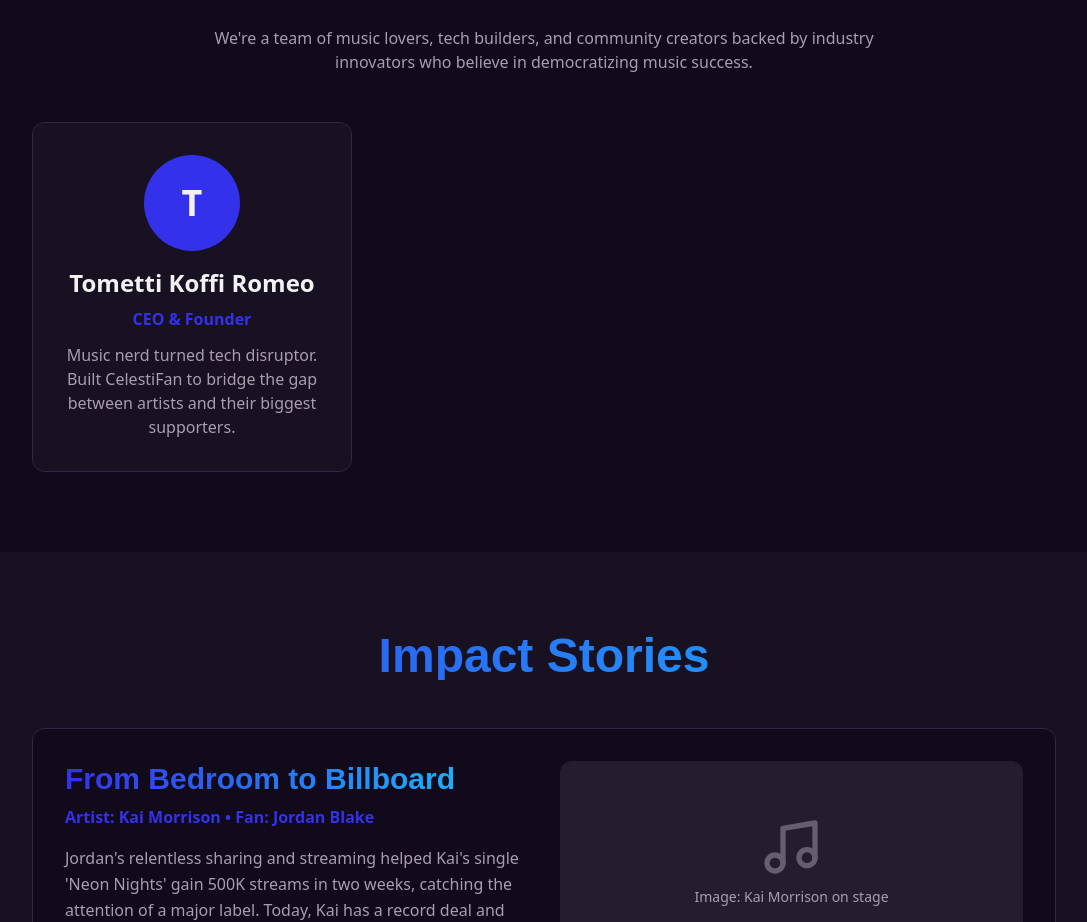
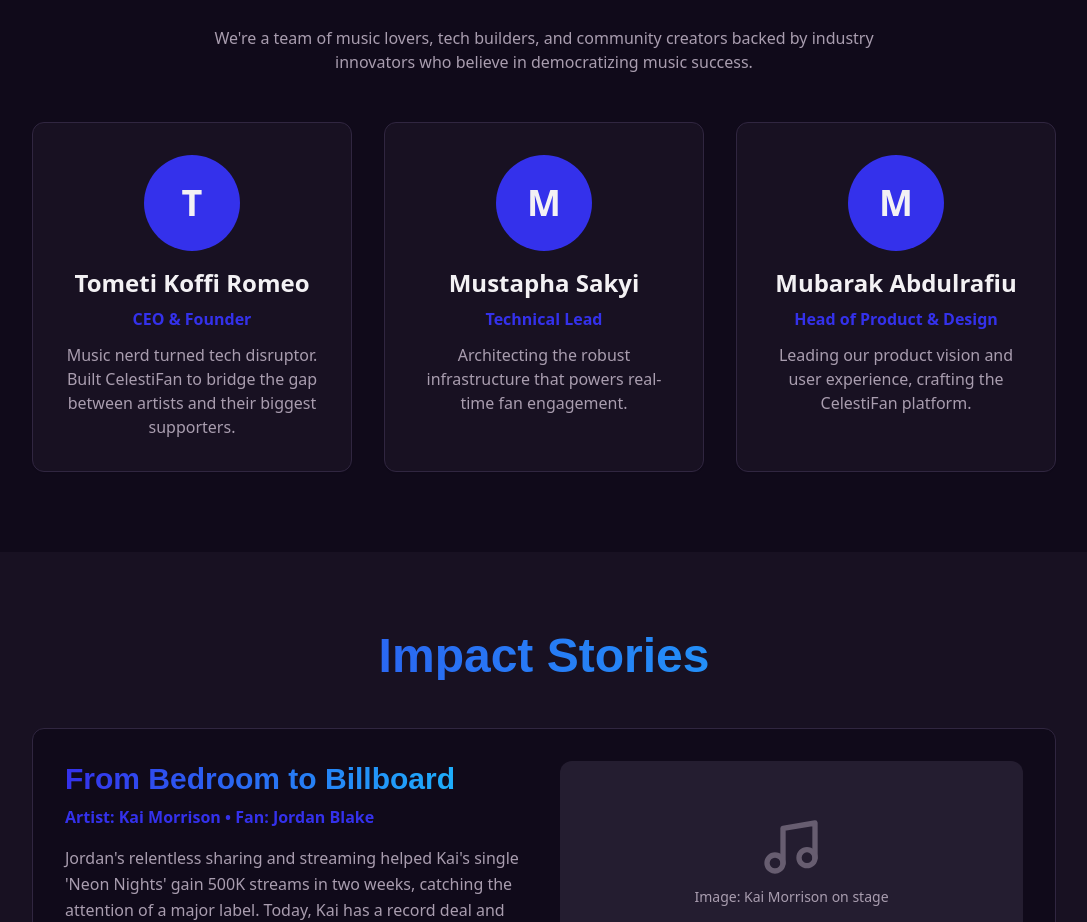
Before and after one commit to TIFAN-dot/CelestiFan-landingpage, a React (Vite) app: page /about in a window 1280 px wide. Shown: the part 1160-2082 px from the top of the page, without its empty margins (96-1183 px from the left). Built offline with nearby package versions, Linux system fonts and the light colour scheme; the HTML template or start-up script is replaced by a standard one.

Commit message:
FEAT - added team and fix colors

```diff
--- a/src/pages/About.tsx
+++ b/src/pages/About.tsx
@@ -5,20 +5,20 @@ import { Button } from "@/components/ui/button";
 const About = () => {
   const team = [
     {
-      name: "Tometti Koffi Romeo",
+      name: "Tometi Koffi Romeo",
       role: "CEO & Founder",
       bio: "Music nerd turned tech disruptor. Built CelestiFan to bridge the gap between artists and their biggest supporters.",
     },
-    // {
-    //   name: "Sam Chen",
-    //   role: "Head of Product",
-    //   bio: "Former Spotify engineer passionate about gamifying music discovery and fan engagement.",
-    // },
-    // {
-    //   name: "Jordan Blake",
-    //   role: "Community Lead",
-    //   bio: "Ex-touring musician who knows firsthand how fans can make or break an artist's career.",
-    // },
+    {
+      name: "Mustapha Sakyi",
+      role: "Technical Lead",
+      bio: "Architecting the robust infrastructure that powers real-time fan engagement.",
+    },
+    {
+      name: "Mubarak Abdulrafiu",
+      role: "Head of Product & Design",
+      bio: "Leading our product vision and user experience, crafting the CelestiFan platform.",
+    },
   ];
 
   const impactStories = [
--- a/src/pages/Home.tsx
+++ b/src/pages/Home.tsx
@@ -197,7 +197,7 @@ const Home = () => {
             {stats.map((stat, index) => (
               <div key={stat.label}>
                 <stat.icon className="h-8 w-8 text-primary mx-auto mb-2" />
-                <div className="text-xl md:text-4xl font-bold mb-1">{stat.value}</div>
+                <div className="text-xl md:text-4xl font-bold text-gradient mb-1">{stat.value}</div>
                 <div className="text-sm text-muted-foreground">{stat.label}</div>
               </div>
             ))}
```
